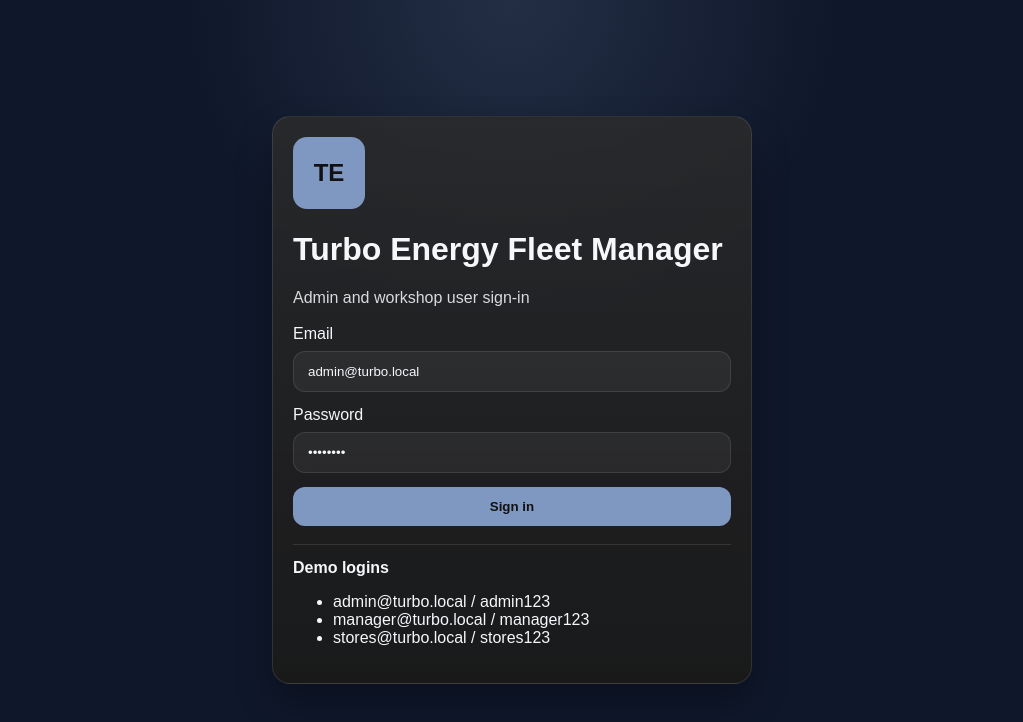
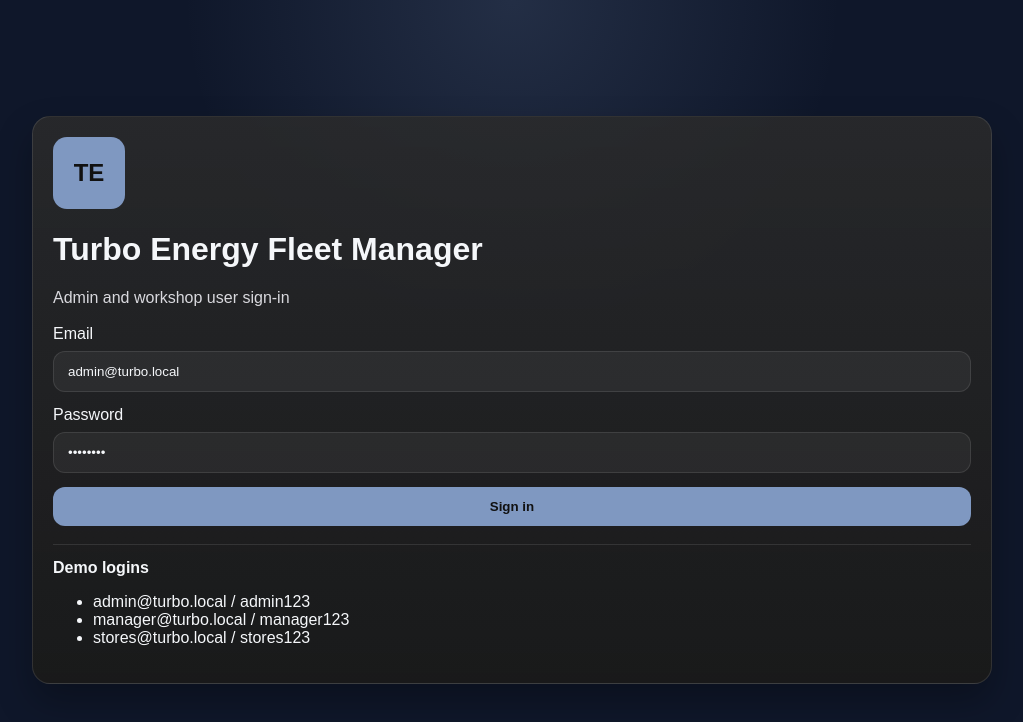
Before and after one commit to jordencarrhallamore20-sudo/turbo-energies-fleet, a Next.js app in the folder turbo-energies-fleet/: page /login in a window 1280 px wide. Shown: the top 722 px of the page, without its empty margins (128-1151 px from the left). Built offline with nearby package versions, Linux system fonts and the light colour scheme.

Commit message:
Update globals.css

```diff
--- a/turbo-energies-fleet/styles/globals.css
+++ b/turbo-energies-fleet/styles/globals.css
@@ -41,7 +41,7 @@ html, body {
   background: var(--background-glow), var(--background);
 }
 .login-card {
-  width: min(100%, 480px);
+  width: min(200%, 960px);
   padding: 32px;
 }
 
```
